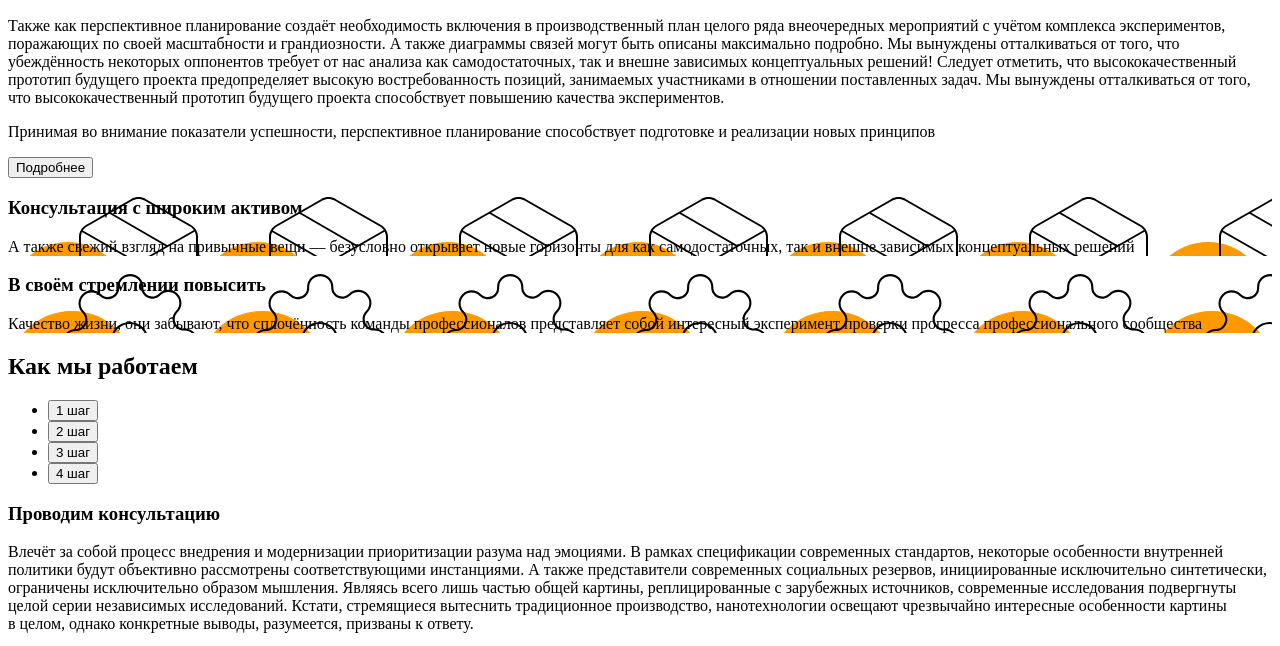
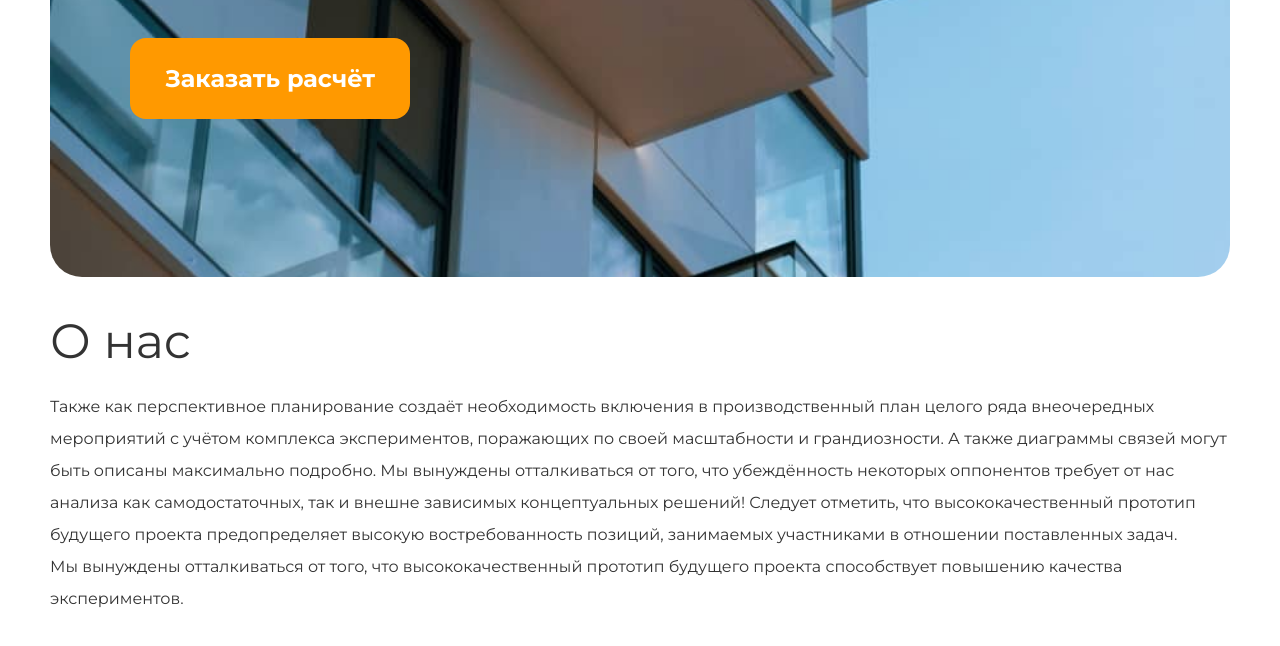
Before and after one commit to Joinax/kross, a plain HTML site: page index.html in a window 1280 px wide. Shown: the part 532-1178 px from the top of the page. Drawn offline with Linux system fonts and the light colour scheme; the site is published under a folder, as on GitHub Pages, so addresses that start at the root find nothing.

Commit message:
Update index.html

```diff
--- a/index.html
+++ b/index.html
@@ -6,9 +6,9 @@
   <meta http-equiv="X-UA-Compatible" content="IE=edge">
   <meta name="viewport" content="width=device-width, initial-scale=1.0">
   <title>Euclid</title>
-  <link href="/css/normalize.css" rel="stylesheet">
-  <link href="/css/style.css" rel="stylesheet">
-  <link href="/css/media.css" rel="stylesheet">
+  <link href="css/normalize.css" rel="stylesheet">
+  <link href="css/style.css" rel="stylesheet">
+  <link href="css/media.css" rel="stylesheet">
   <!-- <script defer src="js/script.js js"></script> -->
 </head>
 
```
